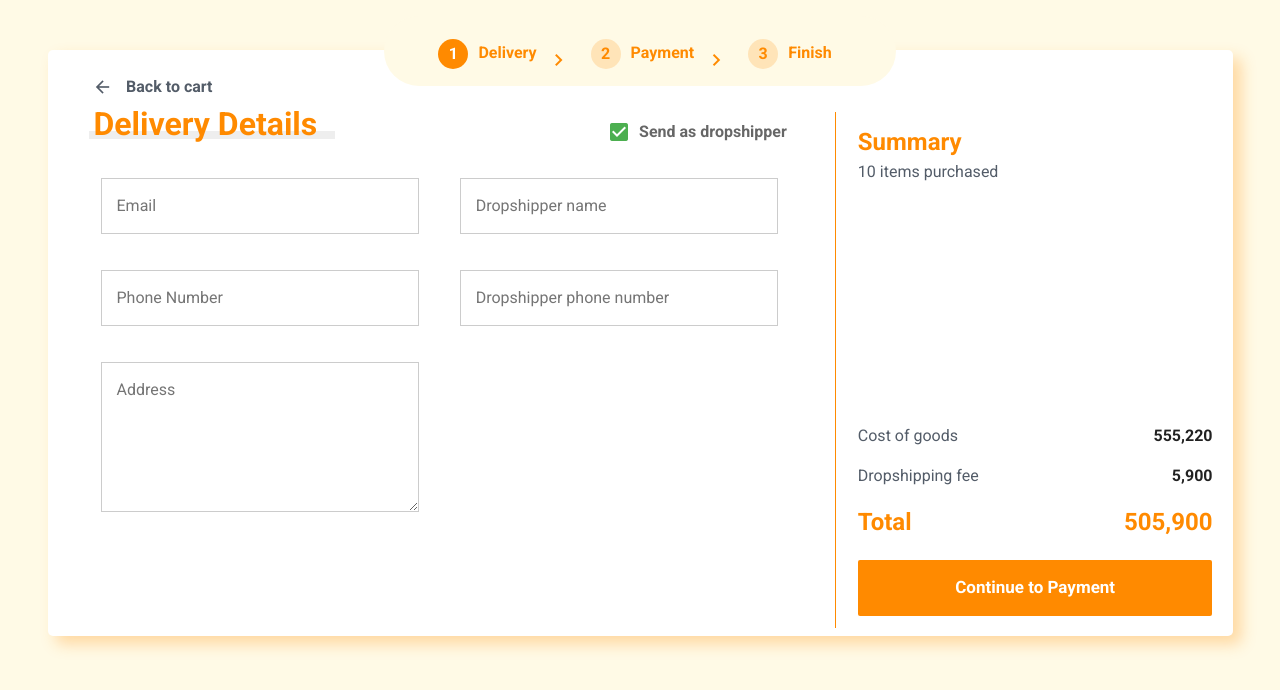
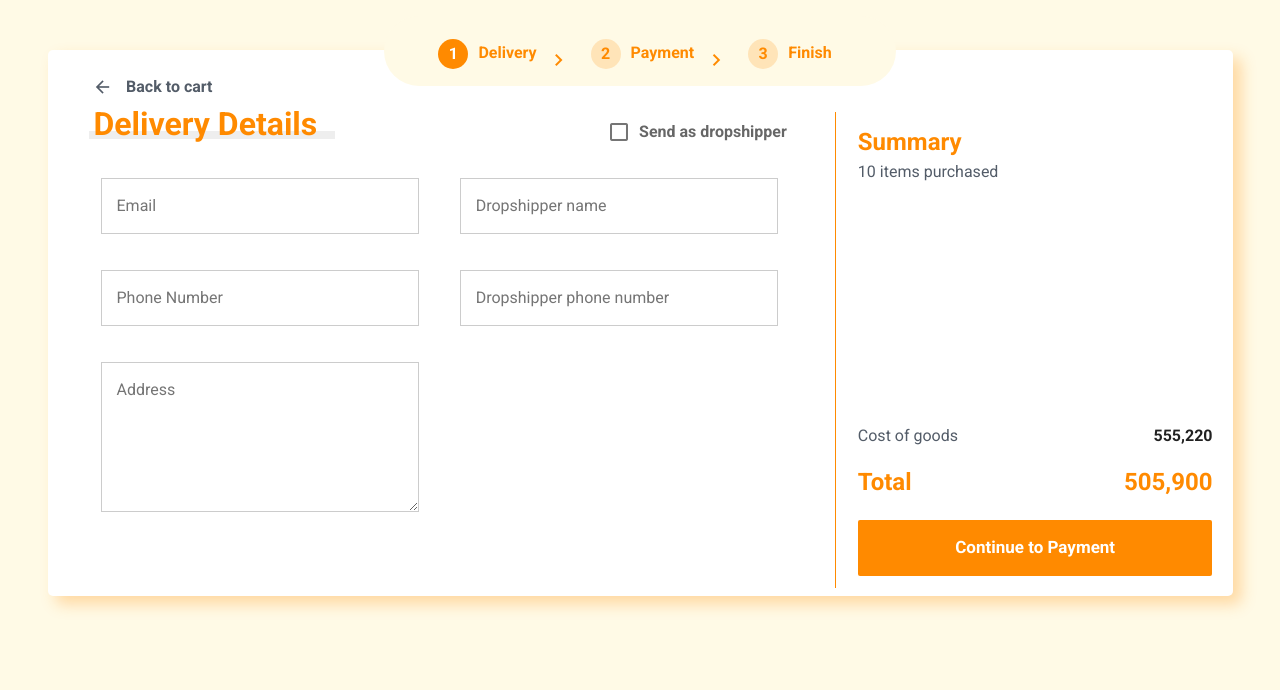
Before and after one commit to fuaditrockz/order-stepper, a Vue app: page / in a window 1280 px wide. Shown: the top 690 px of the page. Built offline with nearby package versions, Linux system fonts and the light colour scheme.

Commit message:
Fixing dropshipping fee if isDropshipper true.

```diff
--- a/src/components/Stepper.vue
+++ b/src/components/Stepper.vue
@@ -4,13 +4,16 @@
     <StepperHeader previousPage="cart" :isBack="true" />
     <v-row class="pa-2">
       <RightContainerTemplate :child_component="deliveryDetails"/>
-      <Summary :totalGoodsPrice="formattedNumber(get_total_goods_price)" />
+      <Summary
+        :totalGoodsPrice="formattedNumber(GET_TOTAL_PRICE)"
+        :isDropshipper="isDropshipper"
+      />
     </v-row>
   </v-container>
 </template>
 
 <script>
-import { mapGetters } from 'vuex'
+import { mapGetters, mapState } from 'vuex'
 import DeliveryDetails from './organisms/DeliveryDetails'
 import Summary from './organisms/Summary'
 import StepperHeader from './molecules/StepperHeader'
@@ -26,7 +29,10 @@ export default {
     RightContainerTemplate
   },
   computed: {
-    ...mapGetters(['get_total_goods_price'])
+    ...mapState({
+      isDropshipper: state => state.summary.dropshipping.is_dropshipper
+    }),
+    ...mapGetters(['GET_TOTAL_PRICE'])
   },
   methods: {
     formattedNumber(number) {
--- a/src/components/organisms/DeliveryDetails.vue
+++ b/src/components/organisms/DeliveryDetails.vue
@@ -13,11 +13,6 @@
             <h4>Send as dropshipper</h4>
           </template>
         </v-checkbox>
-        <!-- <CheckBox
-          title="Send as dropshipper"
-          :isChecked="get_is_dropshipper()"
-          @clicked="setAsDropshipper"
-        /> -->
       </div>
     </v-row>
     <v-row>
@@ -46,18 +41,16 @@
 import { mapMutations } from 'vuex'
 import Title from '../atoms/Title'
 import TextInput from '../atoms/TextInput'
-/* import CheckBox from '../atoms/CheckBox' */
 
 export default {
   name: 'DeliveryDetails',
   components: {
     Title,
-    TextInput,
-    /* CheckBox */
+    TextInput
   },
   data() {
     return {
-      isDropshipper: true
+      isDropshipper: null
     }
   },
   methods: {
--- a/src/components/organisms/Summary.vue
+++ b/src/components/organisms/Summary.vue
@@ -12,7 +12,7 @@
         <p>Cost of goods</p>
         <h4>{{ totalGoodsPrice }}</h4>
       </div>
-      <div class="spacing-between">
+      <div class="spacing-between" v-if="isDropshipper">
         <p>Dropshipping fee</p>
         <h4>5,900</h4>
       </div>
@@ -38,7 +38,8 @@ export default {
     SubmitButton
   },
   props: {
-    totalGoodsPrice: String
+    totalGoodsPrice: String,
+    isDropshipper: Boolean
   }
 }
 </script>
--- a/src/store/modules/summary.js
+++ b/src/store/modules/summary.js
@@ -14,13 +14,13 @@ const state = {
     }
   ],
   dropshipping: {
-    is_dropshipping: false,
+    is_dropshipper: false,
     dropshipping_fee: 5900
   }
 }
 
 const getters = {
-  get_total_goods_price: state => {
+  GET_TOTAL_PRICE: state => {
     let amount = 0
     state.purchases_item.forEach(item => {
       amount += item.price
@@ -33,7 +33,7 @@ const actions = {}
 
 const mutations = {
   SETUP_DROPSHIPPER: (state, payload) => {
-    state.dropshipping.is_dropshipping = payload
+    state.dropshipping.is_dropshipper = payload
   }
 }
 
```
Also changed, not shown: src/components/atoms/CheckBox.vue (deleted, +0 -31 lines).
